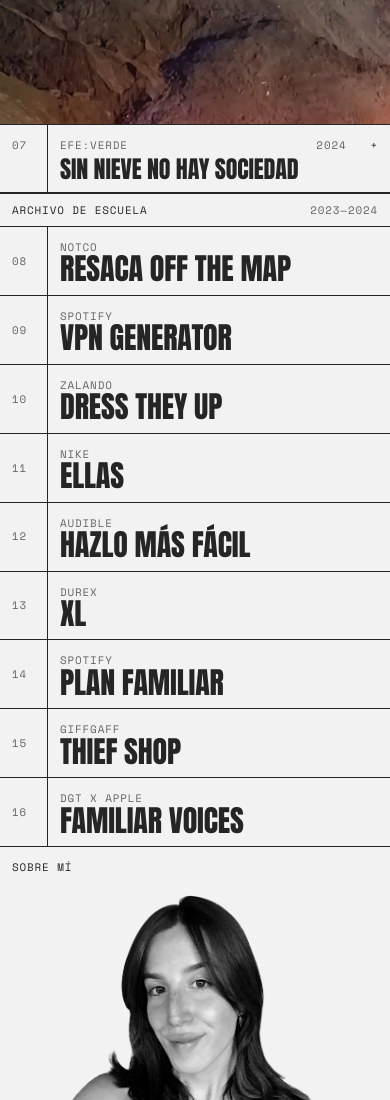
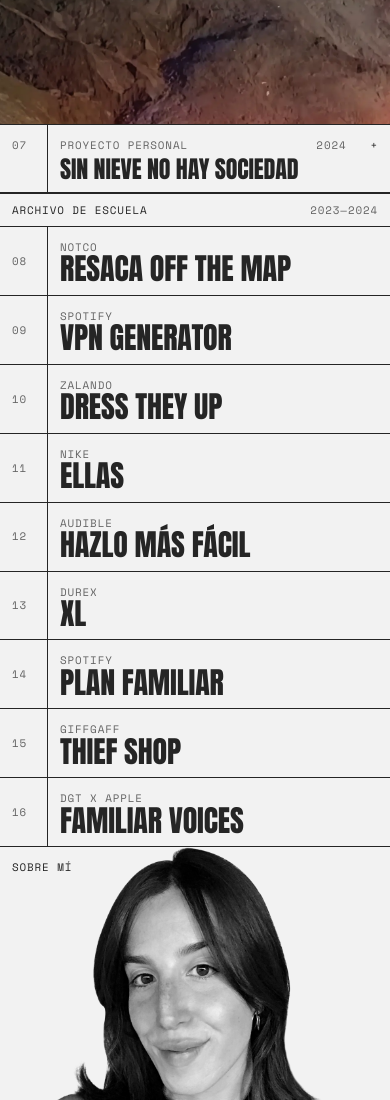
Before and after one commit to aadolfo8/portafolio-carmen, a React app: page / in a window 390 px wide. Shown: the part 3020-4120 px from the top of the page. Built offline with nearby package versions, Linux system fonts and the light colour scheme.

Commit message:
feat(portfolio): add project media and refine home layout

```diff
--- a/src/app/page.tsx
+++ b/src/app/page.tsx
@@ -55,7 +55,7 @@ export default function Home() {
         </div>
         {archive.map((project, index) => (
           <Link key={project.id} href={`/projects/${project.id}`} className="group relative block border-b border-border last:border-b-0 hover:z-10 focus-visible:z-10">
-            <img src={project.image} alt="" aria-hidden="true" loading="lazy" className="pointer-events-none absolute top-1/2 left-[55%] z-10 hidden aspect-[4/3] w-80 -translate-y-1/2 object-cover opacity-0 shadow-lg transition-opacity duration-200 group-hover:opacity-100 group-focus-visible:opacity-100 md:block" />
+            <img src={project.image} alt="" aria-hidden="true" loading="lazy" className="pointer-events-none absolute top-1/2 right-[calc(28rem+1rem)] z-10 hidden aspect-[4/3] w-64 -translate-y-1/2 object-cover opacity-0 shadow-lg transition-opacity duration-200 group-hover:opacity-100 group-focus-visible:opacity-100 md:block" />
             <div className="grid grid-cols-[3rem_1fr] md:grid-cols-[4rem_1fr_14rem_10rem_4rem]">
               <span className="label flex items-center border-r border-border px-3 py-4 text-muted-foreground">{String(index + 8).padStart(2, "0")}</span>
               <span className="flex flex-col justify-center px-3 py-3"><span className="label text-muted-foreground">{project.client}</span><span className="display text-3xl md:text-5xl">{project.title}</span></span>
@@ -68,9 +68,9 @@ export default function Home() {
       </section>
 
       <section className="grid border-b border-border min-[1080px]:grid-cols-[28%_minmax(0,1fr)]">
-        <div className="relative min-h-[23rem] overflow-hidden border-b border-border sm:min-h-[30rem] min-[1080px]:min-h-[30rem] min-[1080px]:border-r min-[1080px]:border-b-0">
-          <h2 className="label relative z-10 p-3">{es ? "Sobre mí" : "About"}</h2>
-          <img src="/carmen-portrait.png" alt="Retrato de Carmen Puche" loading="lazy" className="absolute inset-x-0 bottom-0 h-[calc(100%-3rem)] w-full object-contain object-bottom mix-blend-multiply" />
+        <div className="relative flex flex-col justify-end overflow-hidden border-b border-border min-[1080px]:min-h-[30rem] min-[1080px]:border-r min-[1080px]:border-b-0">
+          <h2 className="label absolute top-0 left-0 z-10 p-3">{es ? "Sobre mí" : "About"}</h2>
+          <img src="/carmen-portrait.png" alt="Retrato de Carmen Puche" loading="lazy" className="block h-auto w-full mix-blend-multiply" />
         </div>
         <div>
           <p className="display border-b border-border p-3 text-4xl md:p-6 md:text-7xl">{es ? "Directora de arte en el Ruso de Rocky." : "Art director at el Ruso de Rocky."}</p>
--- a/src/data/projects.json
+++ b/src/data/projects.json
@@ -36,7 +36,11 @@
     "year": "2026",
     "type": "Film",
     "image": "/CREATIVE_CAMPUS/cover.webp",
-    "media": [{ "kind": "embed", "src": "https://www.youtube-nocookie.com/embed/54qA5EeYek0?rel=0" }]
+    "media": [
+      { "kind": "embed", "src": "https://www.youtube-nocookie.com/embed/54qA5EeYek0?rel=0" },
+      { "kind": "image", "src": "/CREATIVE_CAMPUS/2.jpg" },
+      { "kind": "image", "src": "/CREATIVE_CAMPUS/3.jpg" }
+    ]
   },
   {
     "id": "goiko-risketos",
@@ -67,7 +71,11 @@
     "type": "Spot TV & RRSS",
     "image": "/QUE_VIENE/cover.webp",
     "awards": ["1x Sol de Plata [Film]"],
-    "media": [{ "kind": "embed", "src": "https://www.youtube-nocookie.com/embed/dAcFVJ1lJrs?rel=0" }]
+    "media": [
+      { "kind": "embed", "src": "https://www.youtube-nocookie.com/embed/dAcFVJ1lJrs?rel=0" },
+      { "kind": "image", "src": "/QUE_VIENE/2.jpg" },
+      { "kind": "video", "src": "/QUE_VIENE/3.mp4", "controls": true }
+    ]
   },
   {
     "id": "vicio",
@@ -90,7 +98,7 @@
   },
   {
     "id": "sin-nieve",
-    "client": "EFE:Verde",
+    "client": "Proyecto personal",
     "title": "Sin nieve no hay sociedad",
     "year": "2024",
     "type": "Campaña",
```
Also changed, not shown: public/BURGER_KING/cover.webp, public/CREATIVE_CAMPUS/3.jpg (added), 3 other files.
